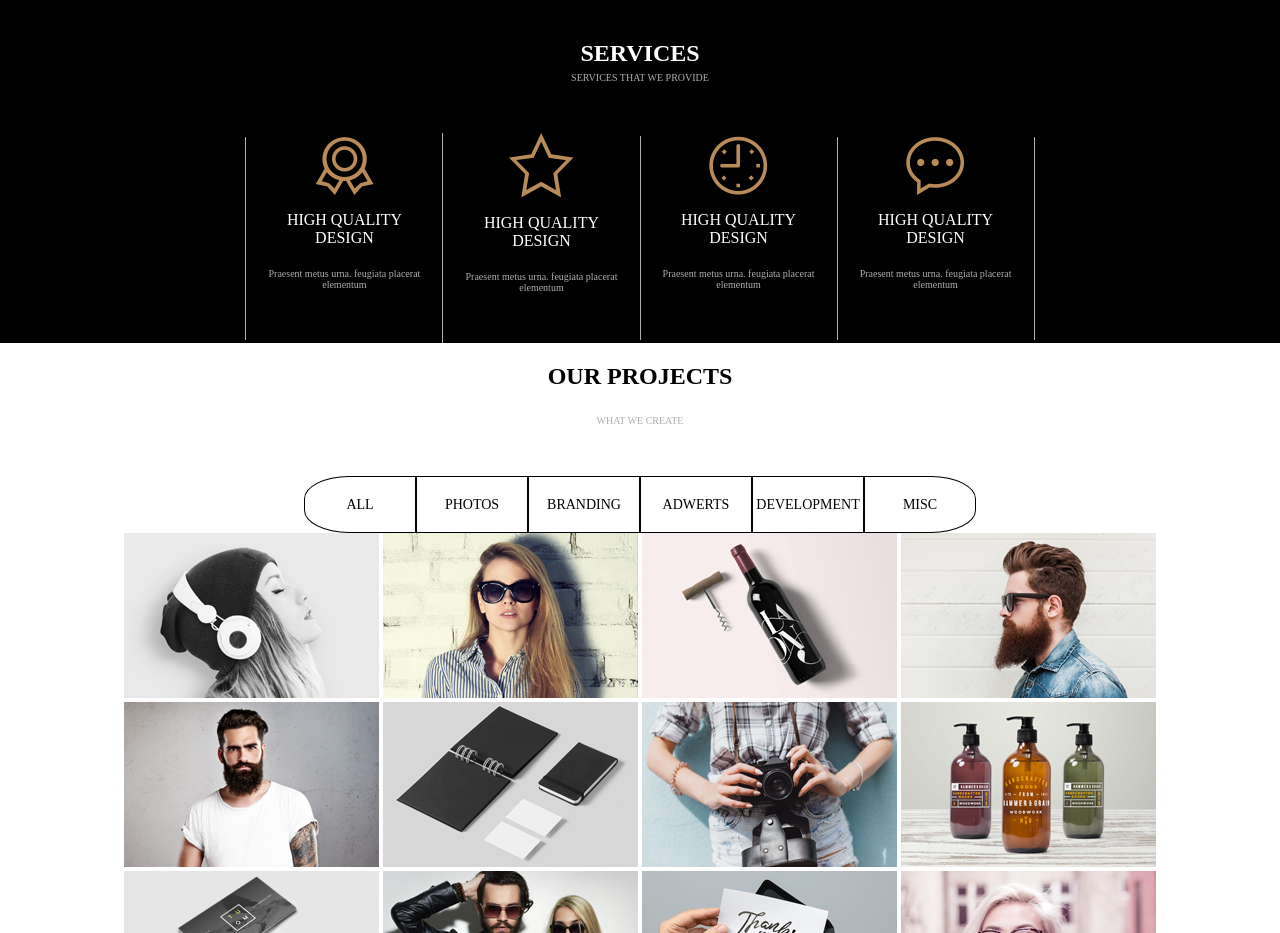
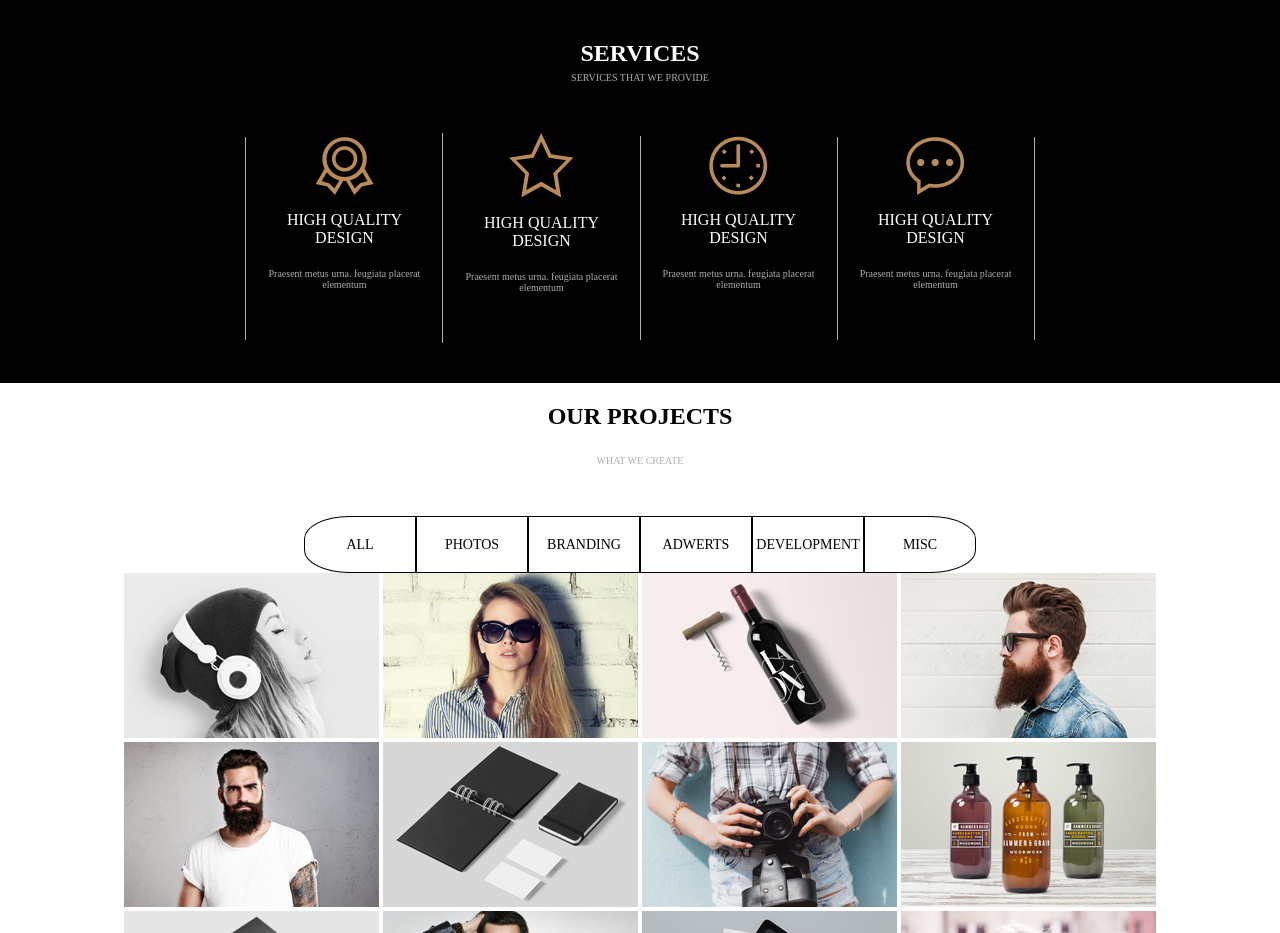
Before and after one commit to grzegorzgebala/awax-project, a website: page index.html in a window 1280 px wide. Shown: the part 1360-2293 px from the top of the page. Drawn offline with Linux system fonts and the light colour scheme.

Commit message:
Small repairs

```diff
--- a/sass/style.scss
+++ b/sass/style.scss
@@ -166,6 +166,7 @@ body {
     justify-content: center;
     align-items: center;
     flex-direction: row;
+    padding-bottom: 40px;
   }
 
   .serv {
```
Also changed, not shown: css/style.css.
